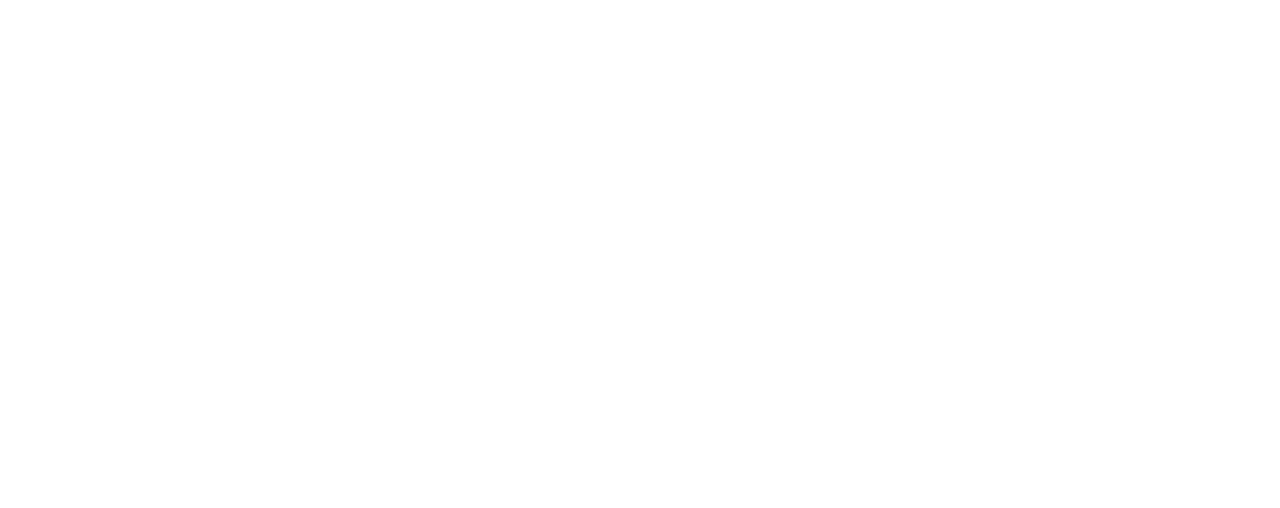
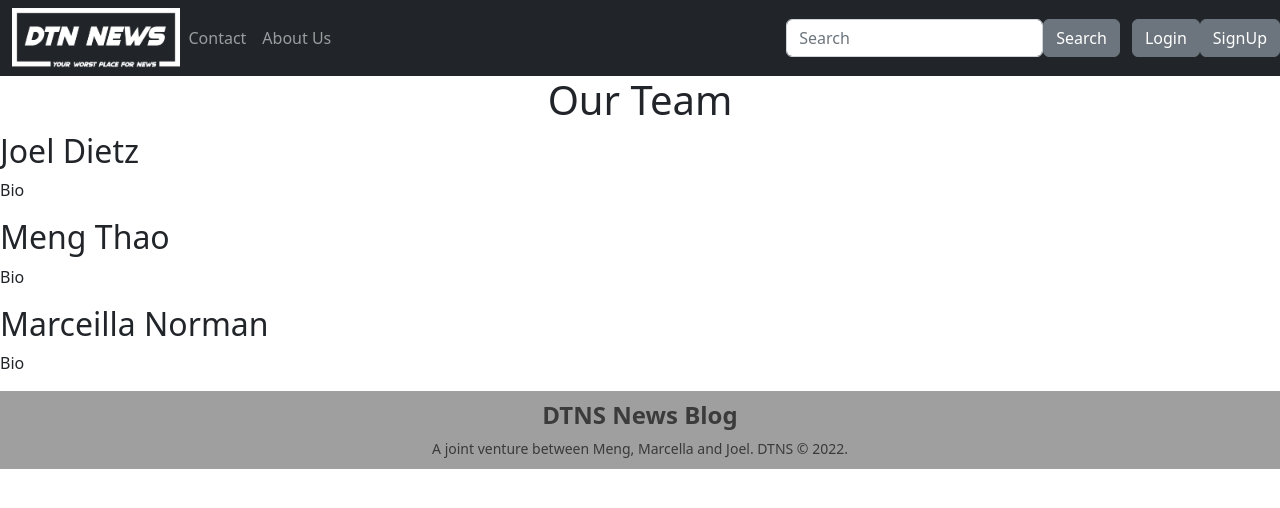
Before and after one commit to curlerhaus/DTNS_News_Blog, a React (Create React App) app in the folder client/: page /about in a window 1280 px wide. Before the commit this address had no page. Shown: the top 508 px of the page. Built offline with nearby package versions, Linux system fonts and the light colour scheme.

Commit message:
updated checkout and about pages

```diff
--- a/client/src/App.js
+++ b/client/src/App.js
@@ -4,9 +4,10 @@
 import Login from "./components/login";
 import TopNavBar from "./components/topnavbar";
 import Home from "./components/home";
+import Contact from "./components/contact";
 
-
-import { BrowserRouter as Router, Routes, Route, Link } from 'react-router-dom'
+import { BrowserRouter as Router, Routes, Route, Link } from "react-router-dom";
+import About from "./components/about";
 
 function App() {
   return (
@@ -21,6 +22,8 @@
           <Route path="login" element={<Login />} />
           <Route path="Signup" element={<SignUp />} />
           <Route path="home" element={<Home />} />
+          <Route path="about" element={<About />} />
+          <Route path="contact" element={<Contact />} />
         </Routes>
       </Router>
     </div>
--- a/client/src/components/about.js
+++ b/client/src/components/about.js
@@ -1,23 +1,18 @@
-import Card from 'react-bootstrap/Card'
-import Container from 'react-bootstrap/Container'
+import TopNavBar from "./topnavbar";
+import Footer from "./footer";
 
-export default function About () {
-    return (
-        <div className="aboutpage">
-            <div className="aboutHeader">
-                <h1>About Us</h1>
-            </div>
-                <Container>
-                    <Card border="info" >
-                        <Card.Header className="blockquote mb-0 card-body">About Us</Card.Header>
-                    <Card.Body>
-                        <Card.Text>
-                            When returning from a spritual journey through the Earth, ....
-                        </Card.Text>
-                    </Card.Body>
-                        <Card.Img style={{ width: '50%', margin: '0 auto'}}  variant="bottom" src="hotsprings.jpg" />
-                    </Card>
-                </Container>
-            </div>
-    )
+export default function About() {
+  return (
+    <div className="aboutpage">
+      <TopNavBar />
+      <h1 style={{ "text-align": "center" }}>Our Team</h1>
+      <h2>Joel Dietz</h2>
+      <p>Bio</p>
+      <h2>Meng Thao</h2>
+      <p>Bio</p>
+      <h2>Marceilla Norman</h2>
+      <p>Bio</p>
+      <Footer />
+    </div>
+  );
 }
--- a/client/src/components/contact.js
+++ b/client/src/components/contact.js
@@ -1,10 +1,27 @@
+import Form from "react-bootstrap/Form";
+import TopNavBar from "./topnavbar";
+import Button from "react-bootstrap/Button";
+import Footer from "./footer";
 
-
-export default function Contact () {
-    return(
-        <div className="Contact">
-            <h1>DTNS New Blog</h1>
-        </div>
-    )
-
+export default function Contact() {
+  return (
+    <>
+      <TopNavBar />
+      <h1 style={{ "text-align": "center" }}>Contact Us</h1>
+      <Form>
+        <Form.Group className="mb-3" controlId="exampleForm.ControlInput1">
+          <Form.Label>Email address</Form.Label>
+          <Form.Control required type="email" placeholder="name@example.com" />
+        </Form.Group>
+        <Form.Group className="mb-3" controlId="exampleForm.ControlTextarea1">
+          <Form.Label>Message</Form.Label>
+          <Form.Control as="textarea" rows={3} />
+        </Form.Group>
+        <Button variant="primary" type="submit">
+          Submit
+        </Button>
+      </Form>
+      <Footer />
+    </>
+  );
 }
```
